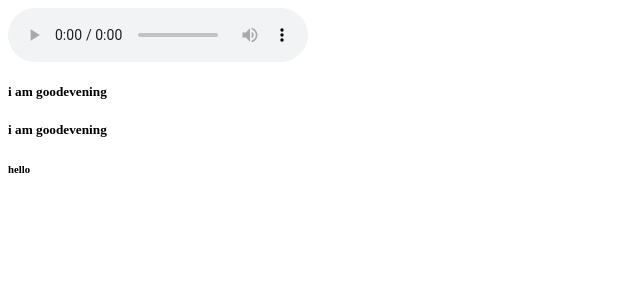
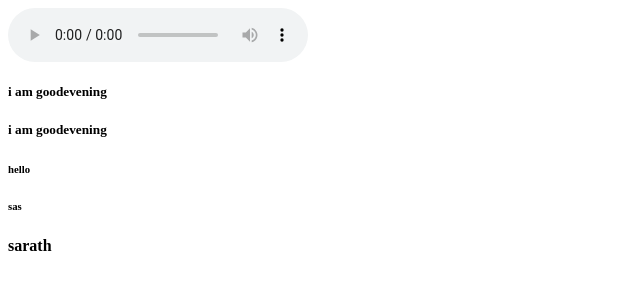
Before and after one commit to sarath1819/Day-1, a plain HTML site: page index.html in a window 1280 px wide. Shown: the whole page, without its empty margins (0-640 px from the left). Drawn offline with Linux system fonts and the light colour scheme.

Commit message:
saved chaanges

```diff
--- a/index.html
+++ b/index.html
@@ -9,5 +9,7 @@
         <h5>i am goodevening</h5>
         <h5>i am goodevening</h6>
         <h6>hello</h6>
+        <h6>sas</h6>
+        <h4>sarath</h4>
     </body>
 </html>
```
